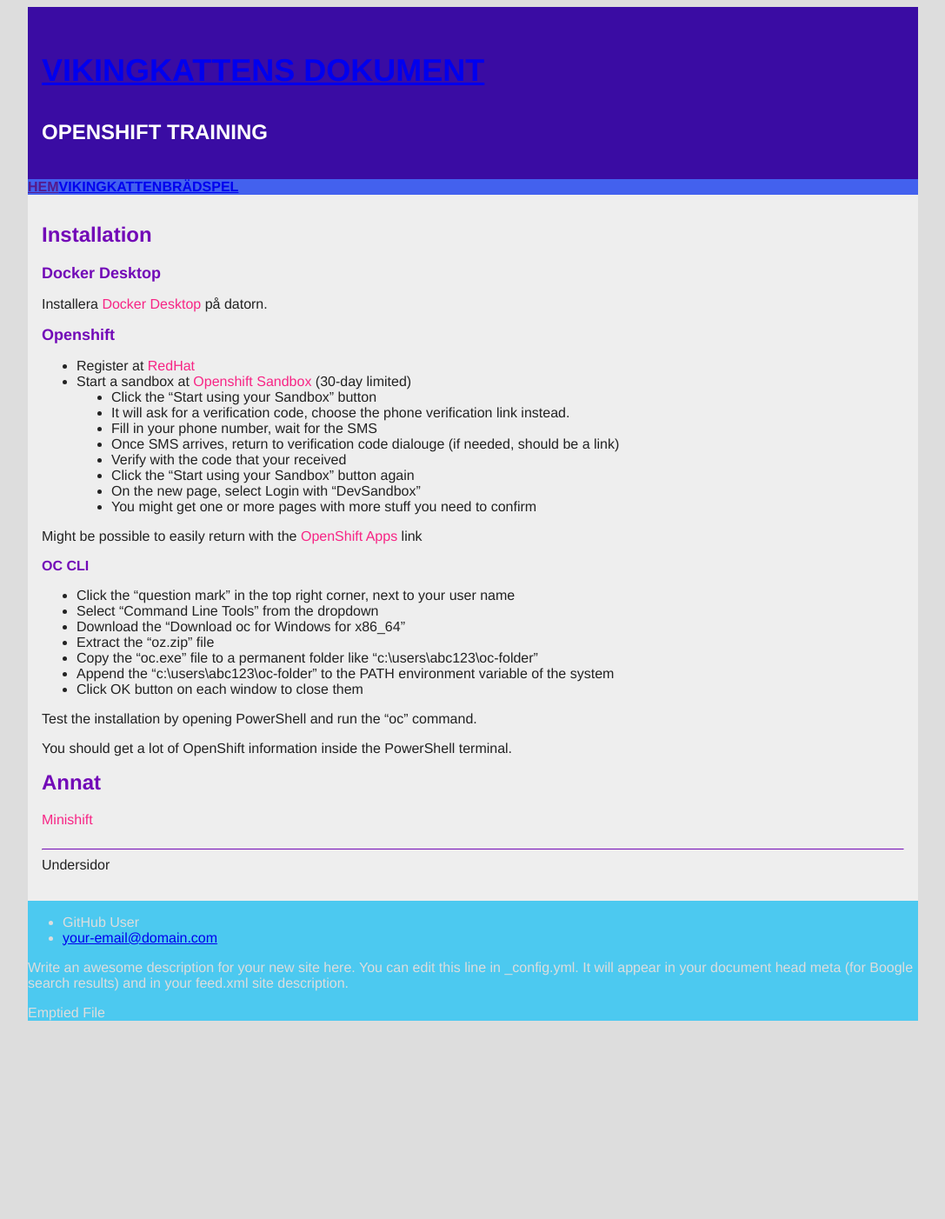
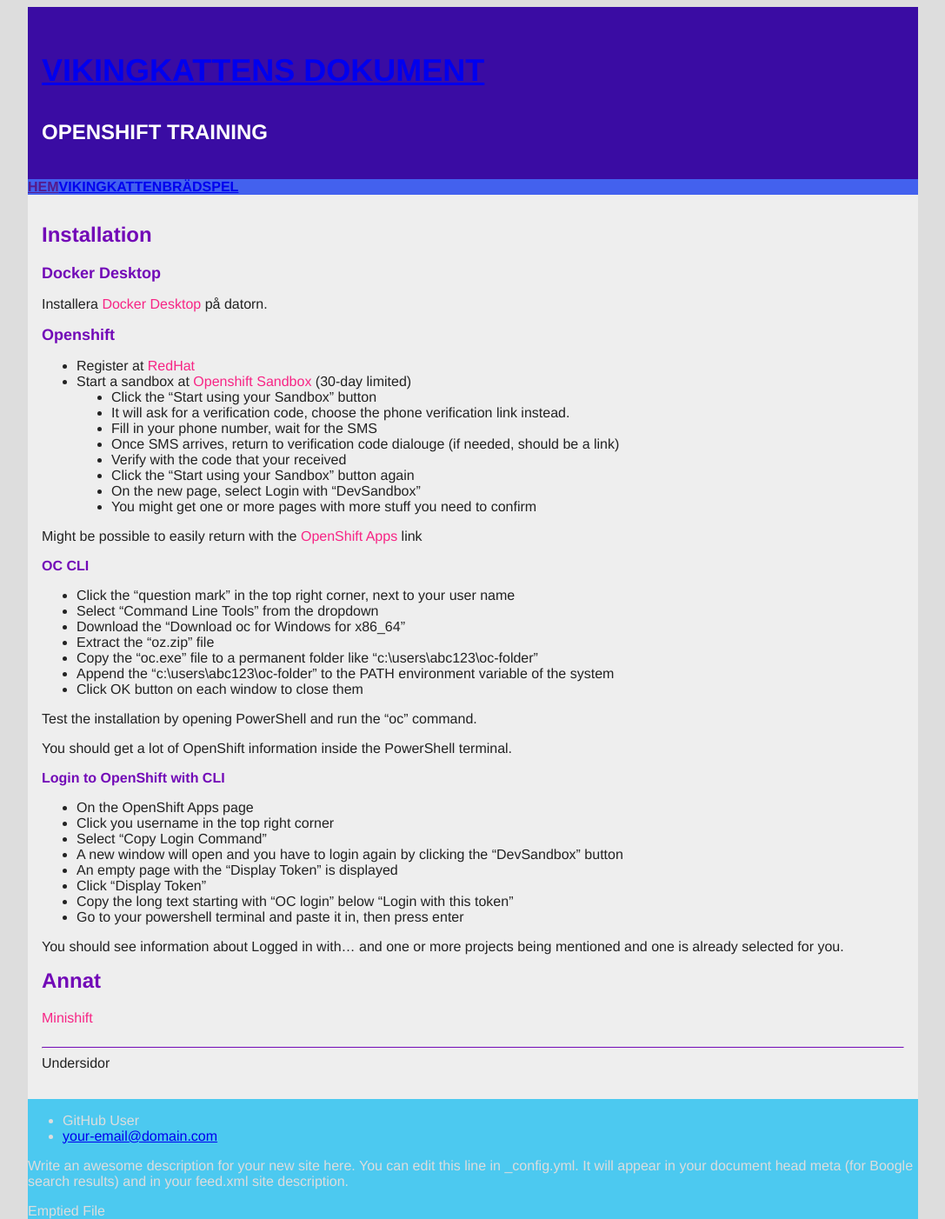
Before and after one commit to viking-cat/dokument, a Jekyll site: the page built from _pages/utveckling/openshift.md, in a window 1280 px wide. Shown: the whole page at 87% size, without its empty margins (96-1183 px from the left). Built offline with Jekyll 4.4.1, drawn with Linux system fonts in a browser that asks for light colours; before the commit the page ends 1174 px from its top, so only the background shows below that.

Commit message:
Update openshift.md

```diff
--- a/_pages/utveckling/openshift.md
+++ b/_pages/utveckling/openshift.md
@@ -38,6 +38,19 @@
 
 You should get a lot of OpenShift information inside the PowerShell terminal.
 
+### Login to OpenShift with CLI
+
+1. On the OpenShift Apps page
+2. Click you username in the top right corner
+3. Select "Copy Login Command"
+4. A new window will open and you have to login again by clicking the "DevSandbox" button
+5. An empty page with the "Display Token" is displayed
+6. Click "Display Token"
+7. Copy the long text starting with "OC login" below "Login with this token"
+8. Go to your powershell terminal and paste it in, then press enter
+
+You should see information about Logged in with... and one or more projects being mentioned and one is already selected for you.
+
 # Annat
 
 [Minishift](https://github.com/minishift/minishift)
```
